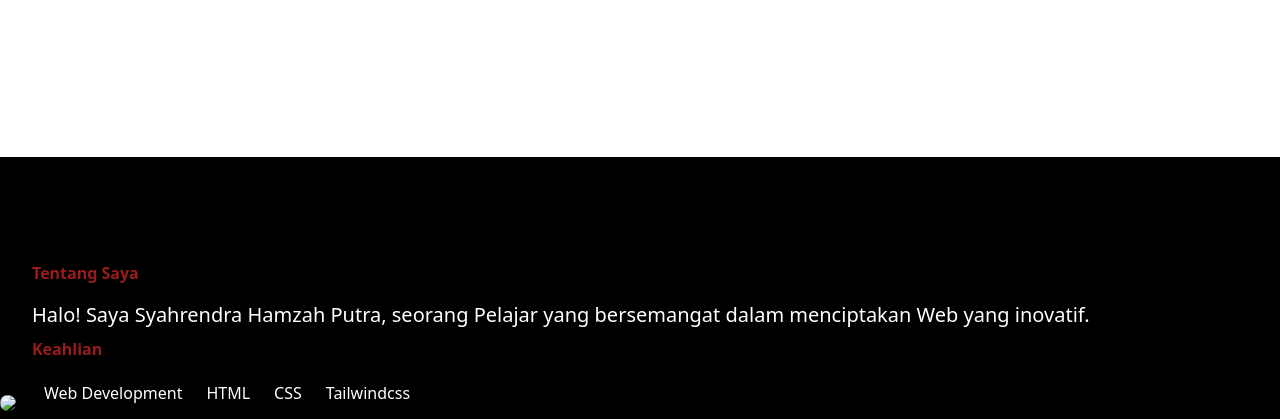
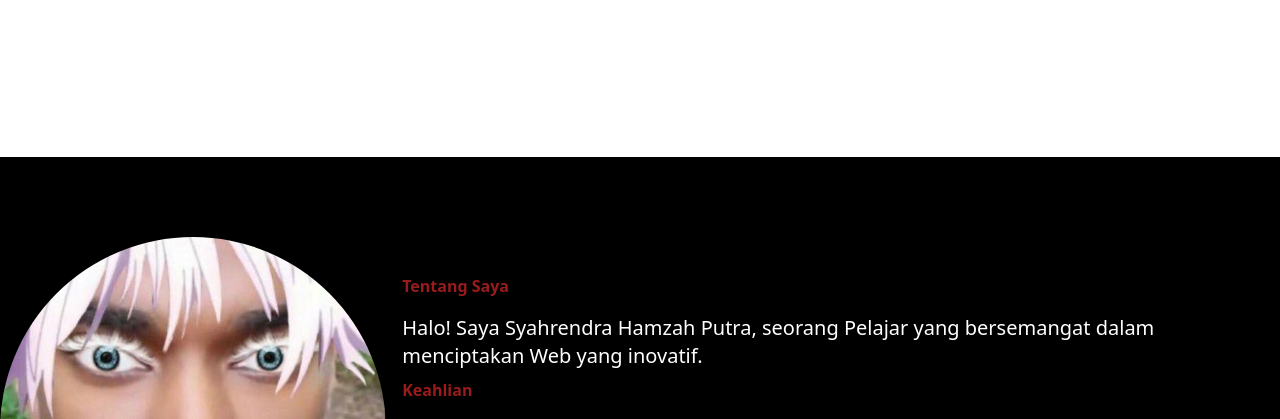
Before and after one commit to Renzzz100/biography, a website: page index.html in a window 1280 px wide. Shown: the part 339-758 px from the top of the page. Drawn offline with Linux system fonts and the light colour scheme; the site is published under a folder, as on GitHub Pages, so addresses that start at the root find nothing.

Commit message:
"Updated image src from '/gojo.jpg' to 'gojo.jpg'"

```diff
--- a/index.html
+++ b/index.html
@@ -32,7 +32,7 @@
 <div class="container mx-auto py-4">
     <div class="flex flex-col lg:flex-row items-center">
     <div class="lg:w-1/3 mb-10 lg:mb-0 ">
-        <img src="/gojo.jpg" class="rounded-full shadow-xl mx-auto"/>
+        <img src="gojo.jpg" class="rounded-full shadow-xl mx-auto"/>
     </div>
     <div class=" m-4 lg:w-2/3 lg:pl-12">
         <h2 class="text-4xl font-bold py-2 mb-2 text-red-800">Tentang Saya</h2>
```
